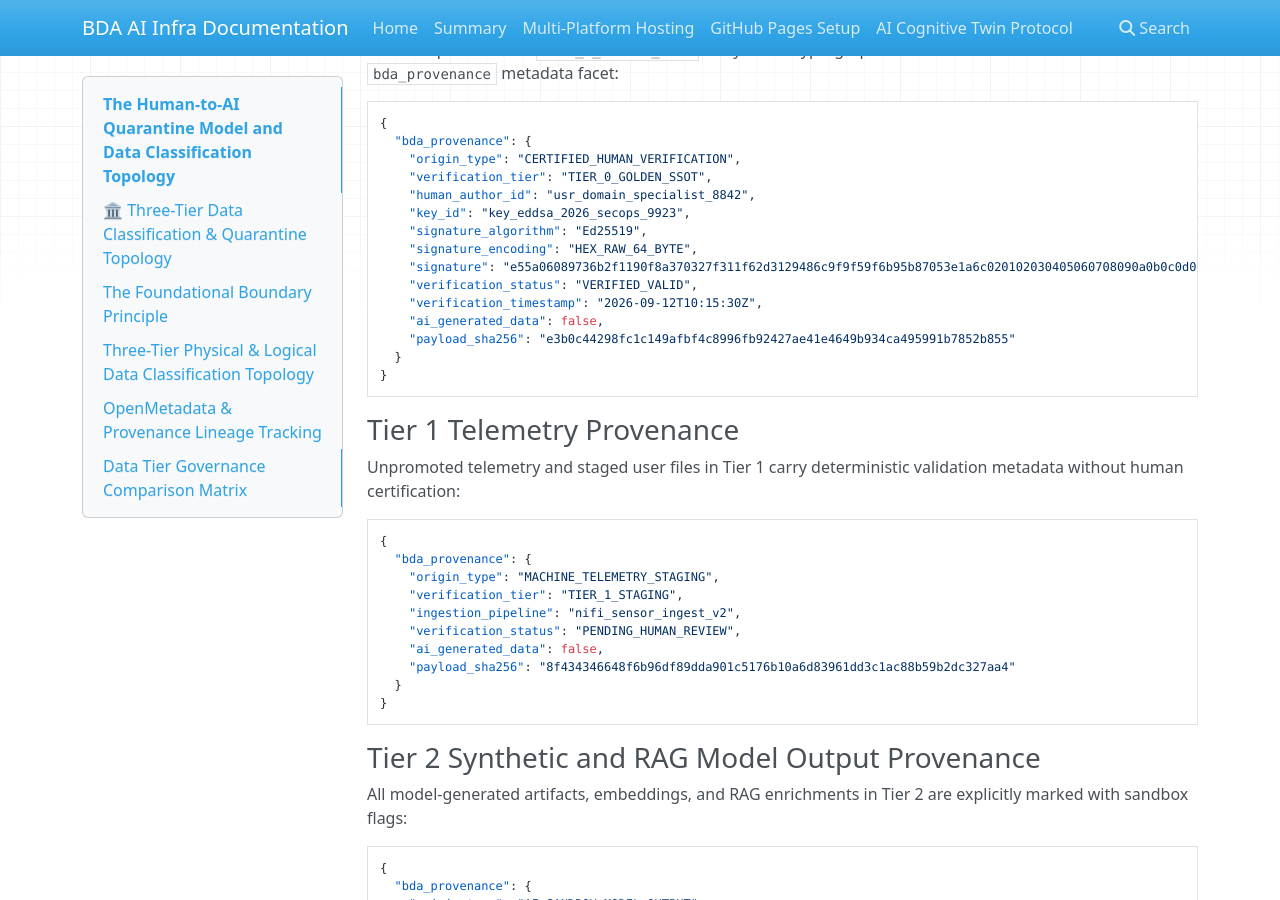
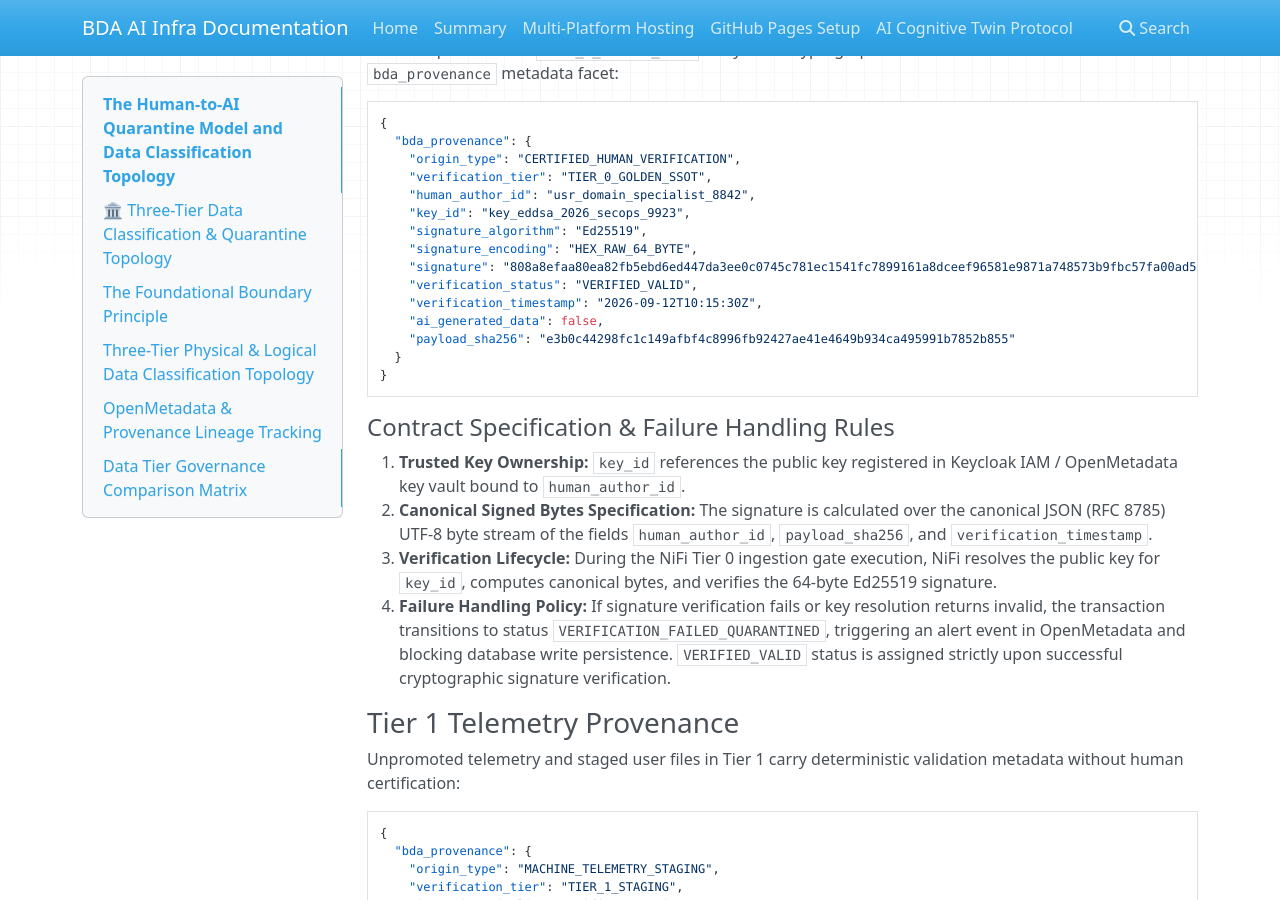
Before and after one commit to linuxmalaysia/bda-ai-infra, an MkDocs documentation site: the page built from docs/explanation/human-ai-quarantine-model.md, in a window 1280 px wide and 900 px high, scrolled down 4438 px. Built offline with MkDocs 1.6.1, drawn with Linux system fonts in a browser that asks for light colours; nearby versions of some CDN libraries.

Commit message:
Detail Tier 0 cryptographic signature contract rules and verification lifecycle
Co-authored-by: google-labs-jules[bot] <161369871+google-labs-jules[bot]@users.noreply.github.com>

````diff
--- a/docs/explanation/human-ai-quarantine-model.md
+++ b/docs/explanation/human-ai-quarantine-model.md
@@ -220,7 +220,7 @@ Datasets promoted to `TIER_0_GOLDEN_SSOT` carry a full cryptographic verificatio
     "key_id": "key_eddsa_2026_secops_9923",
     "signature_algorithm": "Ed25519",
     "signature_encoding": "HEX_RAW_64_BYTE",
-    "signature": "e55a06089736b2f1190f8a370327f311f62d3129486c9f9f59f6b95b87053e1a6c020102030405060708090a0b0c0d0e0f101112131415161718191a1b1c1d0e",
+    "signature": "808a8efaa80ea82fb5ebd6ed447da3ee0c0745c781ec1541fc7899161a8dceef96581e9871a748573b9fbc57fa00ad53226f85fb7c0a61f8b42bd4acbc3efcd4",
     "verification_status": "VERIFIED_VALID",
     "verification_timestamp": "2026-09-12T10:15:30Z",
     "ai_generated_data": false,
@@ -228,6 +228,12 @@ Datasets promoted to `TIER_0_GOLDEN_SSOT` carry a full cryptographic verificatio
   }
 }
 ```
+
+#### Contract Specification & Failure Handling Rules
+1. **Trusted Key Ownership:** `key_id` references the public key registered in Keycloak IAM / OpenMetadata key vault bound to `human_author_id`.
+2. **Canonical Signed Bytes Specification:** The signature is calculated over the canonical JSON (RFC 8785) UTF-8 byte stream of the fields `human_author_id`, `payload_sha256`, and `verification_timestamp`.
+3. **Verification Lifecycle:** During the NiFi Tier 0 ingestion gate execution, NiFi resolves the public key for `key_id`, computes canonical bytes, and verifies the 64-byte Ed25519 signature.
+4. **Failure Handling Policy:** If signature verification fails or key resolution returns invalid, the transaction transitions to status `VERIFICATION_FAILED_QUARANTINED`, triggering an alert event in OpenMetadata and blocking database write persistence. `VERIFIED_VALID` status is assigned strictly upon successful cryptographic signature verification.
 
 ### Tier 1 Telemetry Provenance
 
````
